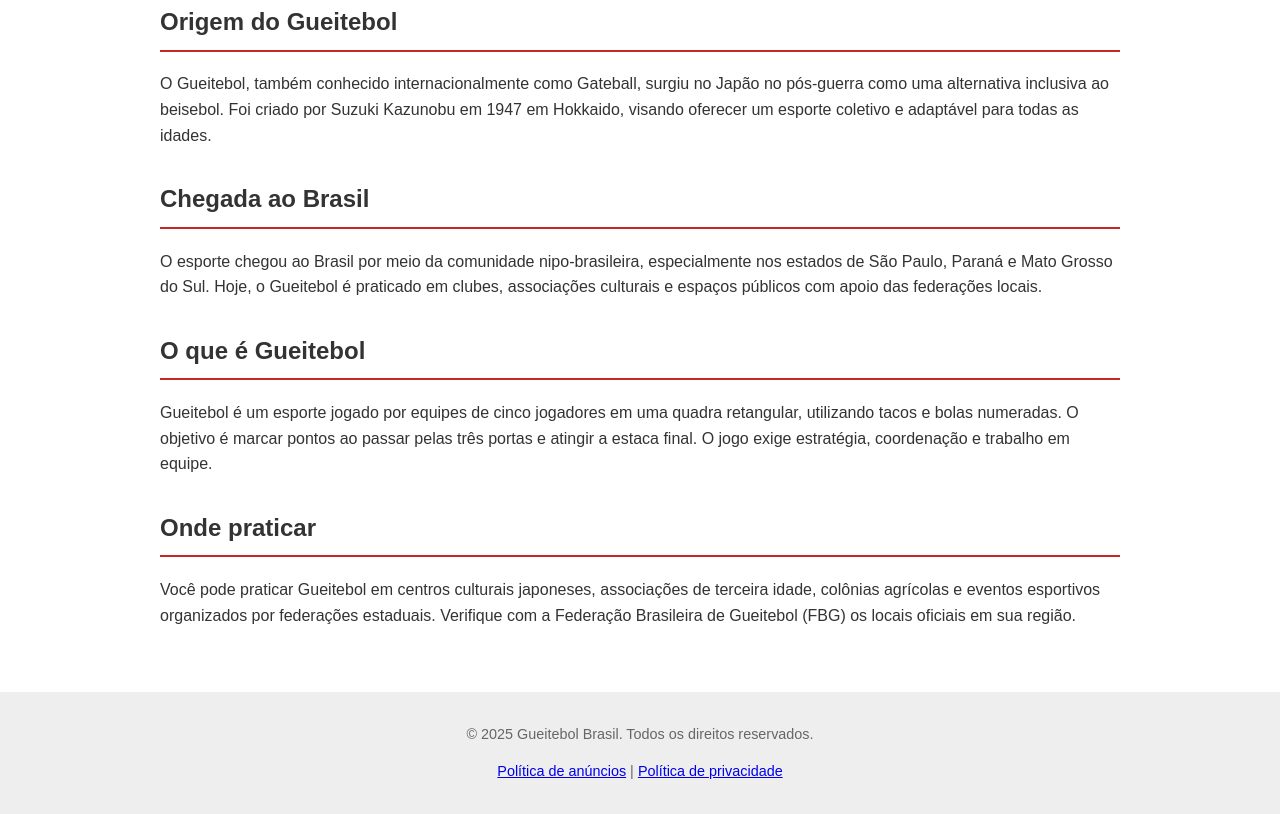
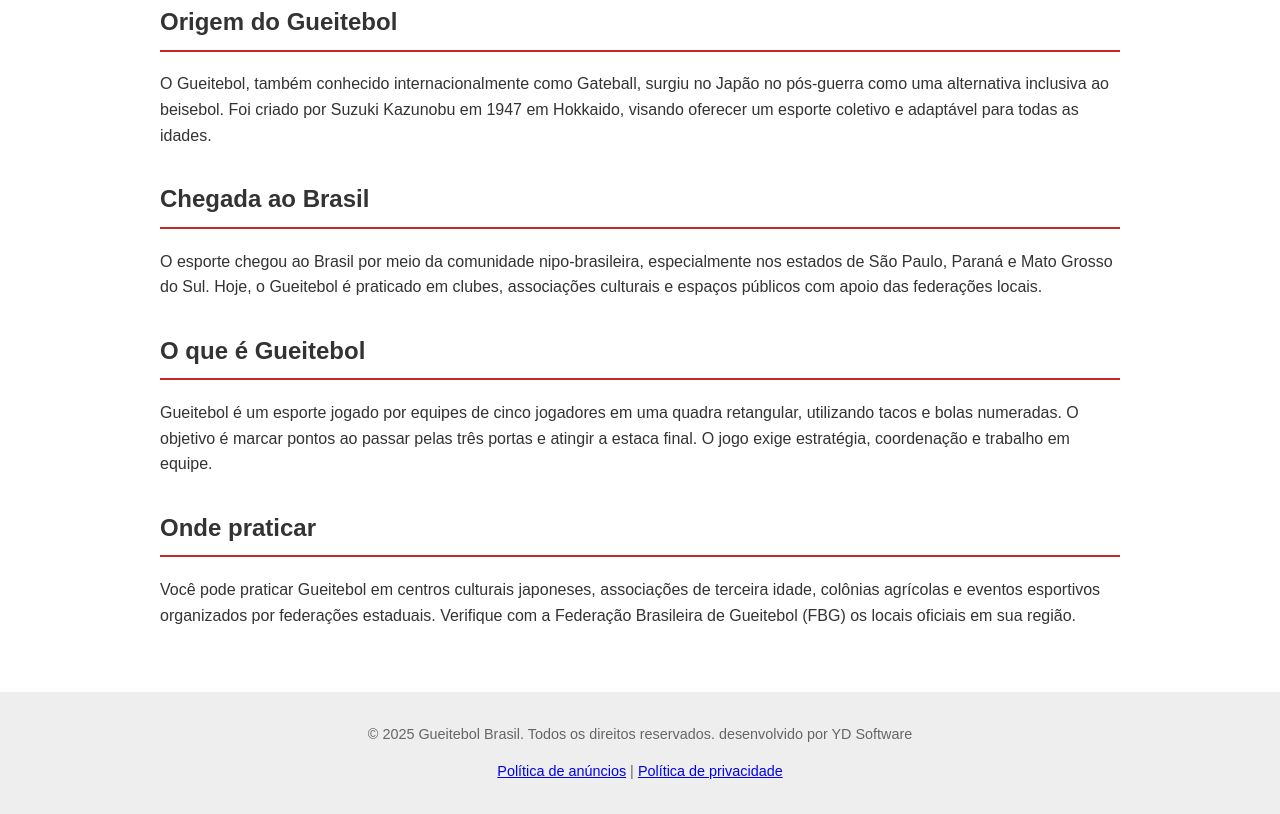
Before and after one commit to satochi-yamamoto/site-gueitebal, a website: page index.html in a window 1280 px wide. Shown: the part 306-1120 px from the top of the page. Drawn offline with Linux system fonts and the light colour scheme.

Commit message:
Add developer credit to footer in index.html

```diff
--- a/index.html
+++ b/index.html
@@ -61,7 +61,7 @@
   </main>
 
   <footer>
-    <p>&copy; 2025 Gueitebol Brasil. Todos os direitos reservados.</p>
+    <p>&copy; 2025 Gueitebol Brasil. Todos os direitos reservados. desenvolvido por YD Software</p>
     <p><a href="/ads.txt">Política de anúncios</a> | <a href="#">Política de privacidade</a></p>
   </footer>
 
```
